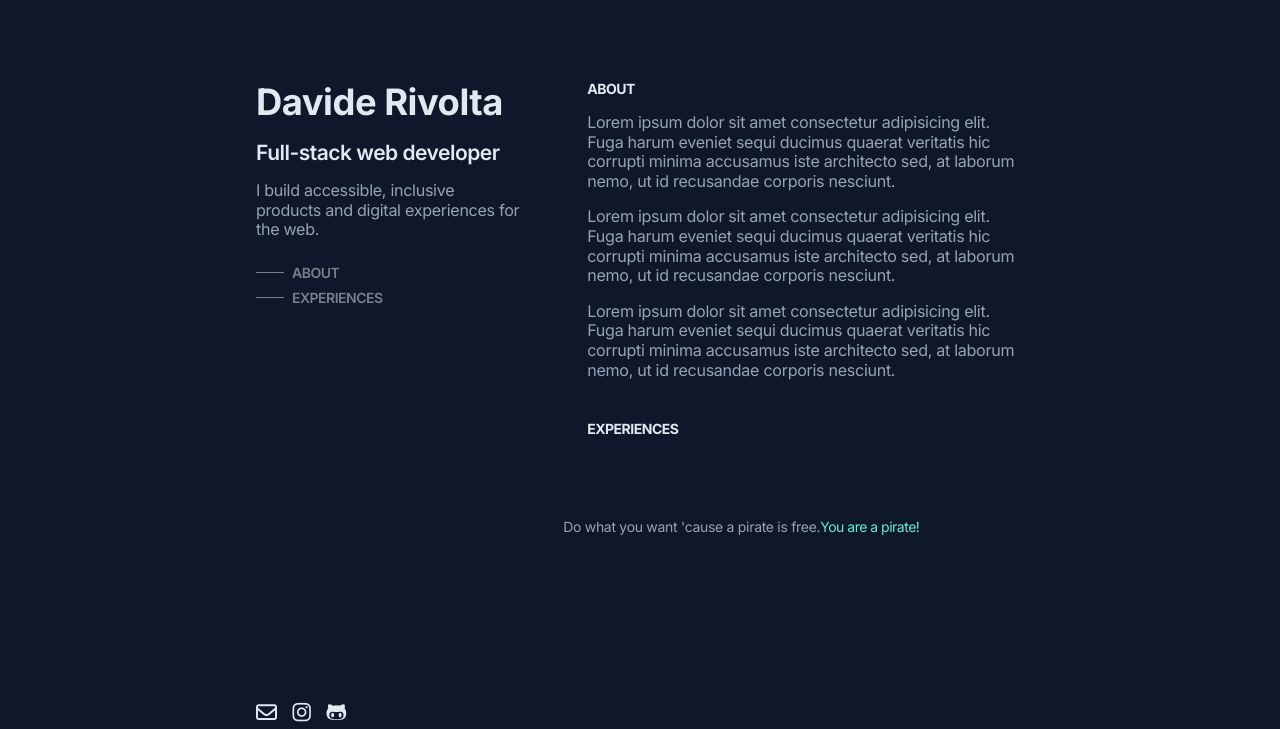
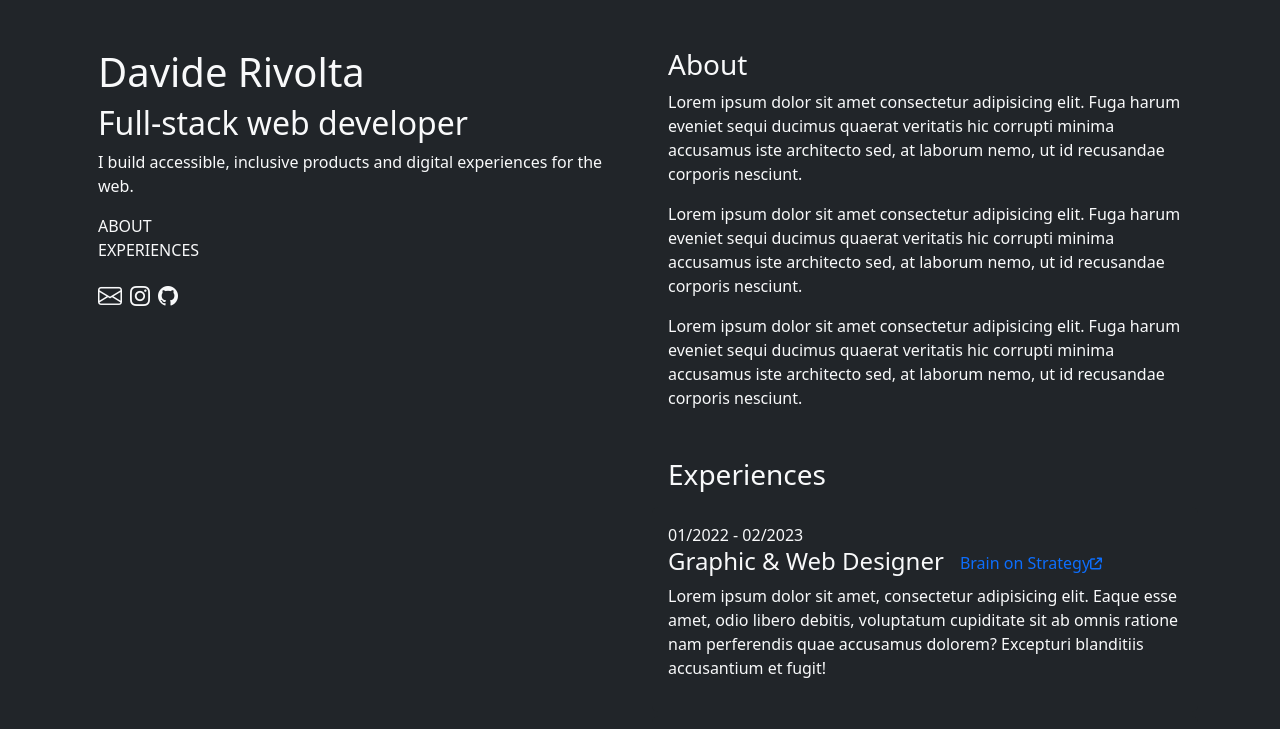
Before and after one commit to sp1lu/cv, a website with bundled scripts: page index.html in a window 1280 px wide. Shown: the top 729 px of the page. Built offline with nearby package versions, Linux system fonts and the light colour scheme.

Commit message:
Base Bootstrap layout

```diff
--- a/index.html
+++ b/index.html
@@ -8,6 +8,12 @@
 
     <link rel="icon" type="image/x-icon" href="./assets/favicon.ico">
 
+    <!-- Bootstrap -->
+    <link rel="stylesheet" href="https://cdn.jsdelivr.net/npm/bootstrap@5.3.0/dist/css/bootstrap.min.css">
+
+    <!-- Bootstrap icons -->
+    <link rel="stylesheet" href="https://cdn.jsdelivr.net/npm/bootstrap-icons@1.10.5/font/bootstrap-icons.css">
+
     <!-- Google font -->
     <link rel="preconnect" href="https://fonts.googleapis.com">
     <link rel="preconnect" href="https://fonts.gstatic.com" crossorigin>
@@ -17,16 +23,17 @@
     <!-- FontAwesome -->
     <link rel="stylesheet" href="https://cdnjs.cloudflare.com/ajax/libs/font-awesome/6.4.0/css/all.min.css">
 
-    <link rel="stylesheet" href="dist/style.css">
+    <!-- Stylesheet -->
+    <link rel="stylesheet" href="style.css">
 </head>
 
-<body>
-    <div class="container">
-        <div class="test">
-            <div id="circle"></div>
-        </div>
+<body class="bg-dark text-light">
+    <div class="container py-5">
+        <div class="row d-flex">
 
-        <header>
+            <div class="col-lg-6 mb-5">
+                <div class="sticky-top">
+                    <header class="px-3">
                         <div>
                             <h1>Davide Rivolta</h1>
                             <h2>Full-stack web developer</h2>
@@ -34,56 +41,70 @@
                         </div>
 
                         <div class="menu">
-                <ul>
-                    <li class="menu-item"><a href="#bio"><span class="menu-lines"></span>About</a></li>
-                    <li class="menu-item"><a href="#job-experiences"><span class="menu-lines"></span>Experiences</a></li>
+                            <ul class="list-unstyled">
+                                <li class="menu-item"><a href="#bio" class="text-light text-uppercase fw-medium link-underline link-underline-opacity-0"><span class="menu-lines"></span>About</a></li>
+                                <li class="menu-item"><a href="#job-experiences" class="text-light text-uppercase fw-medium link-underline link-underline-opacity-0"><span
+                                            class="menu-lines"></span>Experiences</a>
+                                </li>
                             </ul>
 
                         </div>
 
-
-            <div class="contacts">
-                <a href="mailto:daviderivolta12@gmail.com"><i class="fa-regular fa-envelope fa-xl"></i></a>
-                <a href="https://www.instagram.com/iamspilu/" target="_blank"><i
-                        class="fa-brands fa-instagram fa-xl"></i></a>
-                <a href="https://github.com/sp1lu" target="_blank"><i class="fa-brands fa-github-alt fa-xl"></i></a>
+                        <div class="contacts d-flex align-items-center">
+                            <a href="mailto:daviderivolta12@gmail.com"><i class="bi bi-envelope text-light fs-4 me-2"></i></a>
+                            <a href="https://www.instagram.com/iamspilu/" target="_blank"><i class="bi bi-instagram text-light fs-5 me-2"></i></a>
+                            <a href="https://github.com/sp1lu" target="_blank"><i class="bi bi-github text-light fs-5"></i></a>
                         </div>
                     </header>
+                </div>
+            </div>
+
+            <div class="col-lg-6">
 
                 <main>
-            <div class="bio" id="bio">
+                    <div class="bio mb-5 px-3" id="bio">
                         <h3>About</h3>
                         <p>
-                    Lorem ipsum dolor sit amet consectetur adipisicing elit. Fuga harum eveniet sequi ducimus quaerat
-                    veritatis hic corrupti minima accusamus iste architecto sed, at laborum nemo, ut id recusandae
+                            Lorem ipsum dolor sit amet consectetur adipisicing elit. Fuga harum eveniet sequi ducimus
+                            quaerat
+                            veritatis hic corrupti minima accusamus iste architecto sed, at laborum nemo, ut id
+                            recusandae
                             corporis
                             nesciunt.
                         </p>
                         <p>
-                    Lorem ipsum dolor sit amet consectetur adipisicing elit. Fuga harum eveniet sequi ducimus quaerat
-                    veritatis hic corrupti minima accusamus iste architecto sed, at laborum nemo, ut id recusandae
+                            Lorem ipsum dolor sit amet consectetur adipisicing elit. Fuga harum eveniet sequi ducimus
+                            quaerat
+                            veritatis hic corrupti minima accusamus iste architecto sed, at laborum nemo, ut id
+                            recusandae
                             corporis
                             nesciunt.
                         </p>
                         <p>
-                    Lorem ipsum dolor sit amet consectetur adipisicing elit. Fuga harum eveniet sequi ducimus quaerat
-                    veritatis hic corrupti minima accusamus iste architecto sed, at laborum nemo, ut id recusandae
+                            Lorem ipsum dolor sit amet consectetur adipisicing elit. Fuga harum eveniet sequi ducimus
+                            quaerat
+                            veritatis hic corrupti minima accusamus iste architecto sed, at laborum nemo, ut id
+                            recusandae
                             corporis
                             nesciunt.
                         </p>
                     </div>
 
                     <div class="job-experiences" id="job-experiences">
-                <h3>Experiences</h3>
+                        <h3 class="mb-3 ps-3">Experiences</h3>
                     </div>
 
-            <div class="grrretings">
-                <p>Do what you want 'cause a pirate is free.<a href="https://piratelol.ytmnd.com/" target="_blank">You are a pirate!</a></p>
+                    <div class="grrretings px-3">
+                        <p>Do what you want 'cause a pirate is free. <a href="https://piratelol.ytmnd.com/"
+                                target="_blank">You are a pirate!</a></p>
                     </div>
                 </main>
             </div>
+        </div>
+    </div>
 
-    <scrip type="module" src="dist/app.js"></script>
+    <script src="https://cdn.jsdelivr.net/npm/bootstrap@5.3.0/dist/js/bootstrap.bundle.min.js"></script>
+    <script type="module" src="dist/app.js"></script>
 </body>
 
 </html>
--- a/src/style.scss
+++ /dev/null
@@ -1,301 +0,0 @@
-// Icons
-
-
-// Variables
-$white-color: rgb(226, 232, 240);
-$cta-color: rgb(98, 234, 213);
-
-// General
-* {
-    margin: 0;
-    box-sizing: border-box;
-}
-
-html {
-    font-family: 'Inter', sans-serif;
-    font-size: 14px;
-    scroll-behavior: smooth;
-    overflow-x: hidden;
-}
-
-h1 {
-    font-size: 2.6rem;
-    font-weight: 700;
-}
-
-h2 {
-    font-size: 1.5rem;
-    font-weight: 600;
-}
-
-h3 {
-    font-size: 1rem;
-    font-weight: 700;
-    text-transform: uppercase;
-    margin: 0 0 16px 0;
-}
-
-h4 {
-    font-size: 1rem;
-    font-weight: 600;
-}
-
-h1,
-h2,
-h3,
-h4 {
-    color: rgb(226, 232, 240);
-    letter-spacing: -0.5px;
-}
-
-p {
-    font-size: 1rem;
-    line-height: 1.4rem;
-    letter-spacing: -0.3px;
-}
-
-a {
-    color: $cta-color;
-    text-decoration: none;
-    letter-spacing: -0.5px;
-    /* transition: 0.2s ease-in-out; */
-
-    &:hover {
-        color: rgb(86, 190, 175);
-    }
-}
-
-body {
-    background-color: rgb(15, 23, 42);
-    color: rgb(148, 163, 184);
-    max-width: 88%;
-    margin: 80px auto;
-}
-
-// Header
-header {
-    margin: 0 0 40px 0;
-
-    h1 {
-        margin: 0 0 16px 0;
-    }
-
-    h2 {
-        margin: 0 0 16px 0;
-    }
-
-    p {
-        font-size: 1.15rem;
-        margin: 0 0 24px 0;
-    }
-
-    .menu {
-        ul {
-            padding: 0;
-
-            li {
-                list-style: none;
-                margin-bottom: 8px;
-
-
-                a {
-                    color: rgba(226, 232, 240, .5);
-                    font-weight: 600;
-                    text-transform: uppercase;
-                    transition: 0.1s ease-in-out;
-                    display: flex;
-                    align-items: center;
-
-                    .menu-lines {
-                        background-color: rgba(226, 232, 240, .5);
-                        width: 2rem;
-                        height: 1px;
-                        margin-right: 8px;
-                        transition: 0.1s ease-in-out;
-                    }
-
-                    .color-changed {
-                        width: 4rem;
-                        transition: 0.1s ease-in-out;
-                        background-color: $white-color;
-                    }
-                }
-            }
-        }
-    }
-
-    .contacts {
-        display: flex;
-        margin: 32px 0 0 0;
-        align-items: center;
-
-        a {
-            color: $white-color;
-            margin: 0 16px 0 0;
-            transition: 0.2s ease-in-out;
-
-            &:last-child {
-                margin: 0px;
-            }
-
-            &:hover {
-                color: $cta-color;
-            }
-        }
-    }
-}
-
-.bio {
-    margin: 0 0 40px 0;
-
-    p {
-        font-size: 1.15rem;
-        margin-bottom: 16px;
-
-        &:last-child {
-            margin-bottom: 0;
-        }
-    }
-}
-
-// Main
-main {
-    margin: 0 0 0 0;
-}
-
-.job-experiences {
-    margin-bottom: 80px;
-}
-
-// Cards
-.card {
-    margin: 0 0 24px 0;
-
-    .years {
-        margin: 0 0 4px 0;
-    }
-
-    .role-agency {
-        display: flex;
-        margin: 0 0 8px 0;
-
-        .role {
-
-            &:after {
-                margin: 0 8px 0 8px;
-                content: '•';
-            }
-        }
-
-        .agency {
-            span {
-                /* position: absolute; */
-                margin: 0 0 0 4px;
-            }
-        }
-    }
-}
-
-// Media queries
-@media screen and (min-width: 800px) {
-    .container {
-        display: flex;
-        justify-content: space-between;
-        margin: 0 auto 0;
-    }
-
-    header {
-        display: flex;
-        flex-direction: column;
-        width: 50%;
-        position: sticky;
-        top: 80px;
-        align-self: flex-start;
-        padding: 0 40px 0 0;
-    }
-
-    .contacts {
-        position: fixed;
-        bottom: 80px;
-    }
-
-    main {
-        width: 50%;
-    }
-
-    .bio {
-        padding: 0 0 0 24px;
-    }
-
-    .job-experiences {
-        h3 {
-            padding: 0 0 0 24px;
-        }
-    }
-
-    .card {
-        margin: 0;
-        padding: 24px;
-
-        &:hover {
-            cursor: pointer;
-            background-color: rgba(255, 255, 255, 0.05);
-            border-radius: 16px;
-            transition: 0.1s ease-in-out;
-        }
-    }
-
-    // Test
-    .card-blur-effect * {
-        filter: blur(5px);
-        transition: 0.1s ease-in-out;
-    }
-    //
-
-    // Mouse event
-    /* #circle {
-        position: absolute;
-        transform: translate(-50%, -50%);
-        height: 80px;
-        width: 80px;
-        border-radius: 50%;
-        background-color: rgba(255, 255, 255, 0.05);
-        box-shadow: 0px 0px 32px 32px rgba(255, 255, 255, 0.05);
-        z-index: -1;
-        backdrop-filter: blur(50px);
-    } */
-}
-
-@media screen and (min-width: 1000px) {
-    header {
-        width: 40%;
-    }
-
-    main {
-        width: 60%;
-    }
-}
-
-@media screen and (min-width: 1240px) {
-    body {
-        max-width: 60%;
-    }
-
-    .bio {
-        padding: 0 0 0 24px;
-    }
-
-    .job-experiences {
-        h3 {
-            padding: 0 0 0 24px;
-        }
-    }
-
-    .card {
-        display: flex;
-
-        .years {
-            width: 100%;
-        }
-    }
-}
```
Also changed, not shown: dist/createJobCards.js, dist/style.css (deleted). Lines whose indentation alone changed are shown as unchanged.
